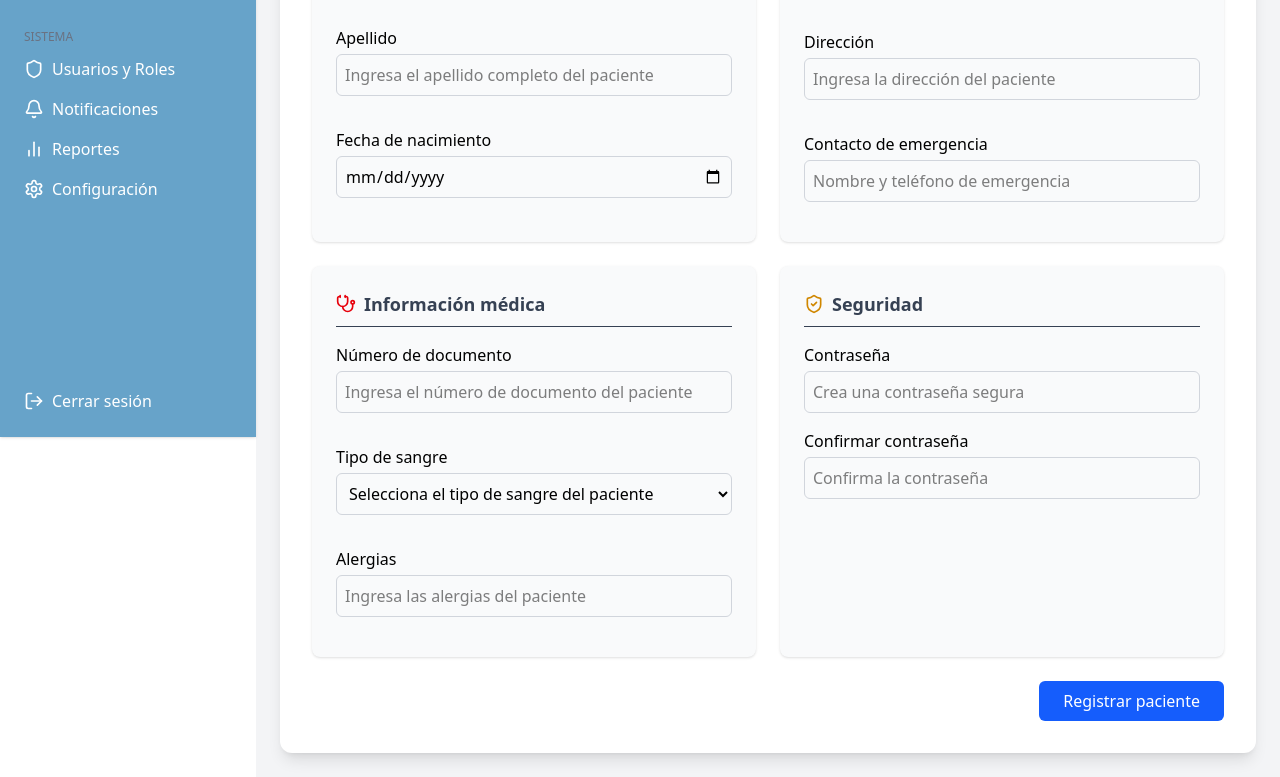
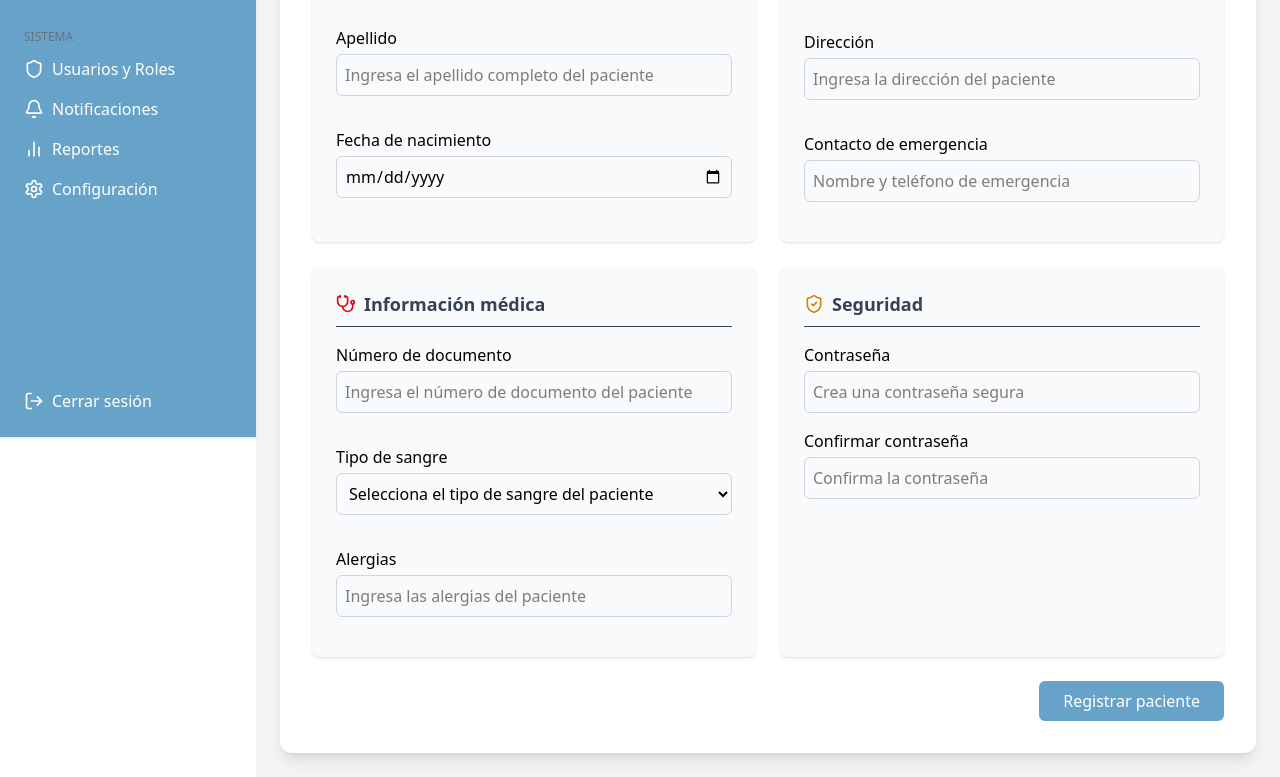
Before and after one commit to VictorAponteParedes/Salud360BackOffice, a React (Vite) app: page /patients/create in a window 1280 px wide. Shown: the part 363-1140 px from the top of the page. Built offline with nearby package versions, Linux system fonts and the light colour scheme.

Commit message:
feat: actualizar estilos de botón en el formulario de pacientes para usar colores personalizados

```diff
--- a/src/index.css
+++ b/src/index.css
@@ -3,6 +3,7 @@
 
     /* Colors to texts*/
     --color-primary: #67a3c9;
+    --color-primary-hover: #5c92d5;
 
     --color-green-check-50: #9dd284;
     --color-green-check-100: #7bcf6b;
--- a/src/screens/patients/Patients.tsx
+++ b/src/screens/patients/Patients.tsx
@@ -245,7 +245,7 @@ export default function Patients() {
           <div className="flex justify-end mt-6">
             <button
               type="submit"
-              className="px-6 py-2 bg-blue-600 text-white rounded-md hover:bg-blue-700 transition"
+              className="px-6 py-2 bg-primary text-white rounded-md hover:bg-primary-hover transition"
             >
               {translate("registerPatient.button.submit")}
             </button>
```
